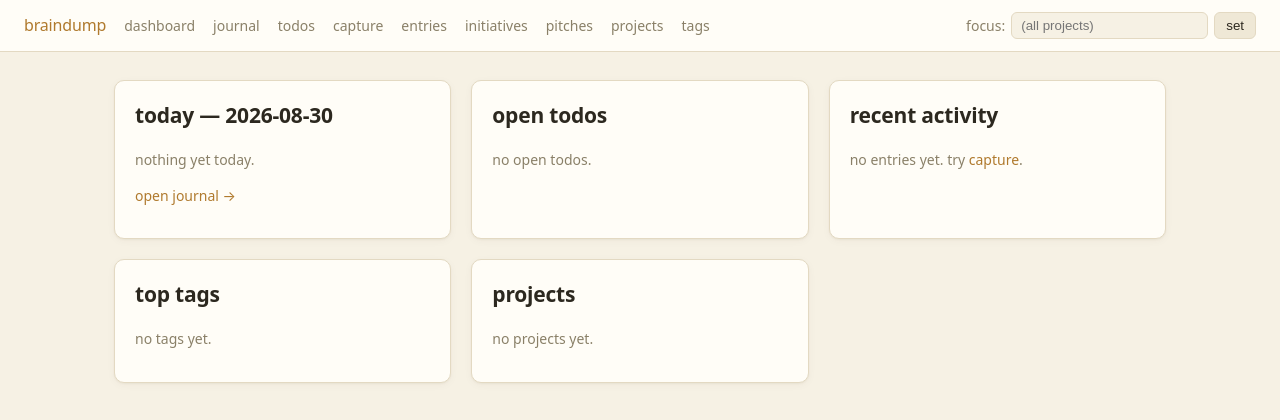
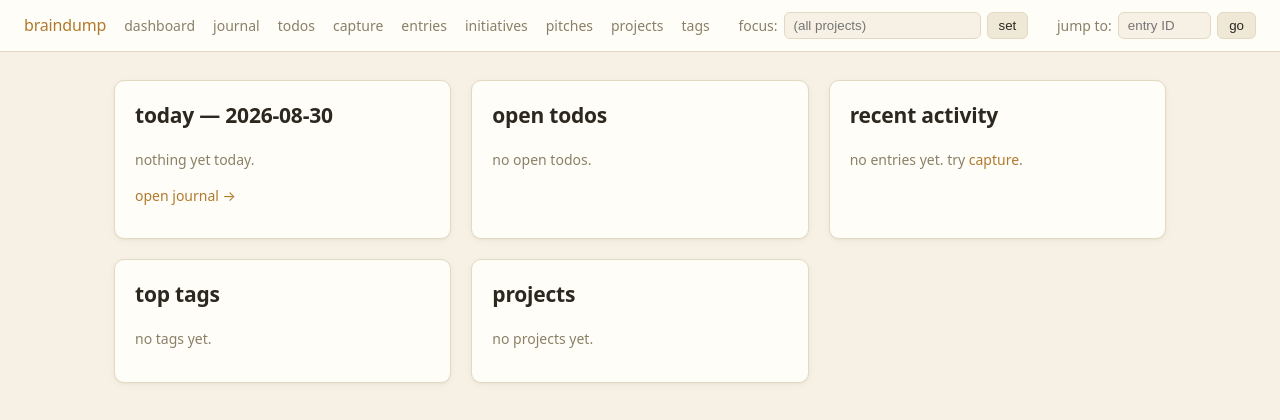
Before and after one commit to mojzis/braindump, a FastAPI app: page / in a window 1280 px wide. Shown: the top 420 px of the page. Run offline with FastAPI, Linux system fonts and the light colour scheme; data that the repository does not hold is empty.

Commit message:
Add global entry ID jump form

```diff
--- a/braindump/web/static/style.css
+++ b/braindump/web/static/style.css
@@ -39,6 +39,12 @@ a:hover { text-decoration: underline; }
 .project-focus input:focus { outline: none; border-color: var(--accent); }
 .project-focus button { padding: 5px 11px; background: var(--bg-tint); color: var(--fg); border: 1px solid var(--border); border-radius: 6px; cursor: pointer; }
 .project-focus button:hover { border-color: var(--accent); color: var(--accent); }
+.entry-jump { display: flex; gap: 6px; align-items: center; }
+.entry-jump label { color: var(--muted); }
+.entry-jump input { width: 7em; padding: 5px 9px; background: var(--bg); color: var(--fg); border: 1px solid var(--border); border-radius: 6px; }
+.entry-jump input:focus { outline: none; border-color: var(--accent); }
+.entry-jump button { padding: 5px 11px; background: var(--bg-tint); color: var(--fg); border: 1px solid var(--border); border-radius: 6px; cursor: pointer; }
+.entry-jump button:hover { border-color: var(--accent); color: var(--accent); }
 
 .active-banner { background: var(--banner); padding: 7px 24px; border-bottom: 1px solid var(--border); text-align: center; }
 main { max-width: 1100px; margin: 0 auto; padding: 28px 24px; }
--- a/braindump/web/templates/base.html
+++ b/braindump/web/templates/base.html
@@ -35,6 +35,11 @@
         <button type="submit" name="name" value="">clear</button>
       {% endif %}
     </form>
+    <form class="entry-jump" id="entry-jump-form">
+      <label for="entry-jump-id">jump to:</label>
+      <input id="entry-jump-id" type="number" name="entry_id" min="1" inputmode="numeric" placeholder="entry ID" />
+      <button type="submit">go</button>
+    </form>
   </header>
 
   {% if active_project %}
@@ -57,6 +62,7 @@
       <li><kbd>g t</kbd> todos</li>
       <li><kbd>g c</kbd> capture</li>
       <li><kbd>g e</kbd> entries list</li>
+      <li><kbd>g i</kbd> focus entry ID</li>
       <li><kbd>g p</kbd> projects</li>
       <li><kbd>g a</kbd> tags</li>
       <li><kbd>/</kbd> focus search on entries page</li>
@@ -72,6 +78,8 @@
   <script>
     (function () {
       const DIALOG = document.getElementById("shortcuts");
+      const ENTRY_JUMP_FORM = document.getElementById("entry-jump-form");
+      const ENTRY_JUMP_INPUT = document.getElementById("entry-jump-id");
       let gPending = false;
       let gTimer = null;
 
@@ -103,9 +111,20 @@
         if (gPending) {
           gPending = false;
           clearTimeout(gTimer);
+          if (e.key === "i") {
+            e.preventDefault();
+            ENTRY_JUMP_INPUT.focus();
+            return;
+          }
           const map = { d: "/", j: "/journal", t: "/todos", c: "/capture", e: "/entries", p: "/projects", a: "/tags" };
           if (map[e.key]) { e.preventDefault(); window.location = map[e.key]; }
         }
+      });
+
+      ENTRY_JUMP_FORM.addEventListener("submit", function (e) {
+        e.preventDefault();
+        const entryId = ENTRY_JUMP_INPUT.value.trim();
+        if (entryId) window.location = "/entries/" + encodeURIComponent(entryId);
       });
     })();
   </script>
```
Also changed, not shown: docs/guides/web-ui.md (+1 -0 lines), tests/test_web_clipboard.py (+4 -0 lines), README.md.
